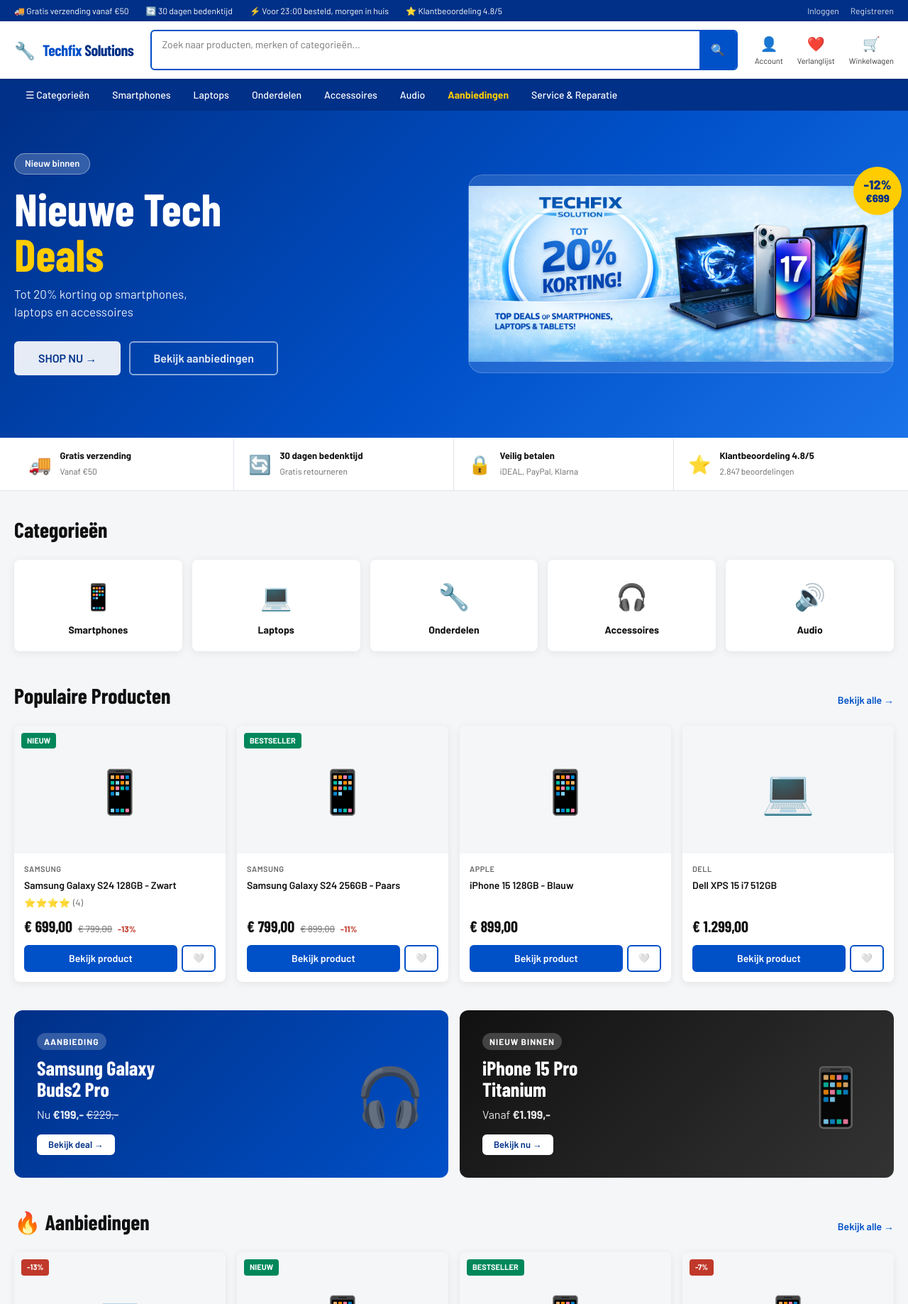
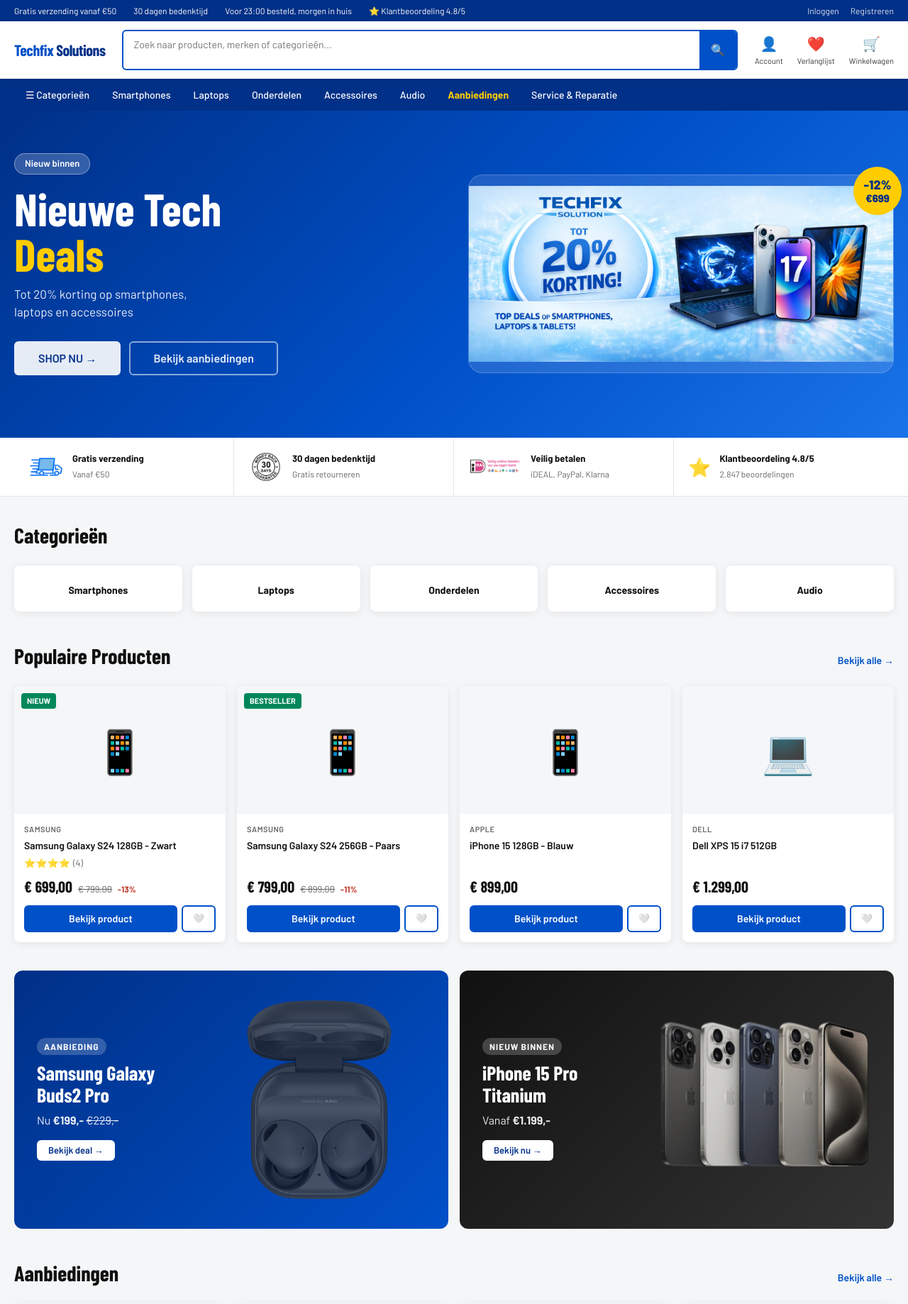
Before and after one commit to EsadCC/techfix-solutions, a PHP site: page /techfix-solutions/ in a window 1280 px wide. Shown: the top 1838 px of the page at 71% size. Run offline with PHP 8.4, Linux system fonts and the light colour scheme; data comes from the database, SQL or seed files in the repository; data that the repository does not hold is empty; some web fonts are replaced.

Commit message:
kleine fixes

```diff
--- a/includes/header.php
+++ b/includes/header.php
@@ -19,9 +19,9 @@
 <section class="topbalk">
     <section class="container">
         <ul class="topbalk-info">
-            <li>🚚 Gratis verzending vanaf €50</li>
-            <li>🔄 30 dagen bedenktijd</li>
-            <li>⚡ Voor 23:00 besteld, morgen in huis</li>
+            <li> Gratis verzending vanaf €50</li>
+            <li>30 dagen bedenktijd</li>
+            <li>Voor 23:00 besteld, morgen in huis</li>
             <li>⭐ Klantbeoordeling 4.8/5</li>
         </ul>
         <nav class="topbalk-nav" aria-label="Account navigatie">
@@ -43,7 +43,7 @@
 <header class="hoofdheader">
     <section class="header-inner container">
         <a href="<?= $SITE_URL ?>/" class="logo" aria-label="Techfix Solutions - Home">
-            <span class="logo-icoon">🔧</span>
+
             <span class="logo-tekst"><strong>Techfix</strong> Solutions</span>
         </a>
 
--- a/index.php
+++ b/index.php
@@ -44,15 +44,15 @@
 <section class="vertrouwensbalk" aria-label="Voordelen">
     <ul>
         <li>
-            <span class="vertrouwen-icoon">🚚</span>
+            <span class="vertrouwen-icoon"><img src="images/free sending.png" alt="free sending car" width = 50px;>  </span>
             <p class="vertrouwen-tekst"><strong>Gratis verzending</strong><small>Vanaf €50</small></p>
         </li>
         <li>
-            <span class="vertrouwen-icoon">🔄</span>
+            <span class="vertrouwen-icoon"><img src= "images/30 dagen.jpg" alt="30 dagen bedenktijd" width = 50px;></span>
             <p class="vertrouwen-tekst"><strong>30 dagen bedenktijd</strong><small>Gratis retourneren</small></p>
         </li>
         <li>
-            <span class="vertrouwen-icoon">🔒</span>
+            <span class="vertrouwen-icoon"><img src= "images/Veilig betalen.png" alt="veilig betalen" width=76px; ></span>
             <p class="vertrouwen-tekst"><strong>Veilig betalen</strong><small>iDEAL, PayPal, Klarna</small></p>
         </li>
         <li>
@@ -73,7 +73,7 @@
         <nav class="categorie-grid" aria-label="Productcategorieën">
             <?php foreach ($categorieen as $cat): ?>
             <a href="<?= $SITE_URL ?>/producten.php?cat=<?= e($cat['slug']) ?>" class="categorie-kaart">
-                <span class="categorie-icoon"><?= $cat['icon'] ?></span>
+
                 <span class="categorie-naam"><?= e($cat['name']) ?></span>
             </a>
             <?php endforeach; ?>
@@ -106,7 +106,7 @@
                 <p>Nu <strong>€199,-</strong> <del>€229,-</del></p>
                 <a href="<?= $SITE_URL ?>/producten.php?cat=accessoires" class="knop knop-wit knop-sm">Bekijk deal →</a>
             </section>
-            <span class="promo-afbeelding" aria-hidden="true">🎧</span>
+            <span class="promo-afbeelding" aria-hidden="true"><img src="images/samsung buds pro.webp" alt="samsung buds pro" width= 300px;></span>
         </article>
         <article class="promo-banner promo-donker">
             <section>
@@ -115,14 +115,14 @@
                 <p>Vanaf <strong>€1.199,-</strong></p>
                 <a href="<?= $SITE_URL ?>/producten.php?cat=smartphones" class="knop knop-wit knop-sm">Bekijk nu →</a>
             </section>
-            <span class="promo-afbeelding" aria-hidden="true">📱</span>
+            <span class="promo-afbeelding" aria-hidden="true"><img src="images/iphone15pro.png" alt="iphone 15" width = 300px; ></span>
         </article>
     </section>
 
     <!-- Aanbiedingen -->
     <section class="sectie">
         <header class="sectie-kop">
-            <h2 class="sectie-titel">🔥 Aanbiedingen</h2>
+            <h2 class="sectie-titel"> Aanbiedingen</h2>
             <a href="<?= $SITE_URL ?>/producten.php?badge=sale" class="sectie-link">Bekijk alle →</a>
         </header>
         <?php if (empty($aanbiedingen)): ?>
@@ -163,7 +163,6 @@
     <!-- Nieuwsbrief -->
     <section class="nieuwsbrief-banner">
         <section class="nieuwsbrief-links">
-            <span class="nieuwsbrief-icoon" aria-hidden="true">✉️</span>
             <section>
                 <h2>Blijf op de hoogte</h2>
                 <p>Ontvang de beste deals en nieuwe producten in je inbox.</p>
```
Also changed, not shown: images/30 dagen.jpg (added), images/Veilig betalen.png (added), images/free sending.png (added), images/iphone15pro.png (added), images/samsung buds pro.webp (added).
